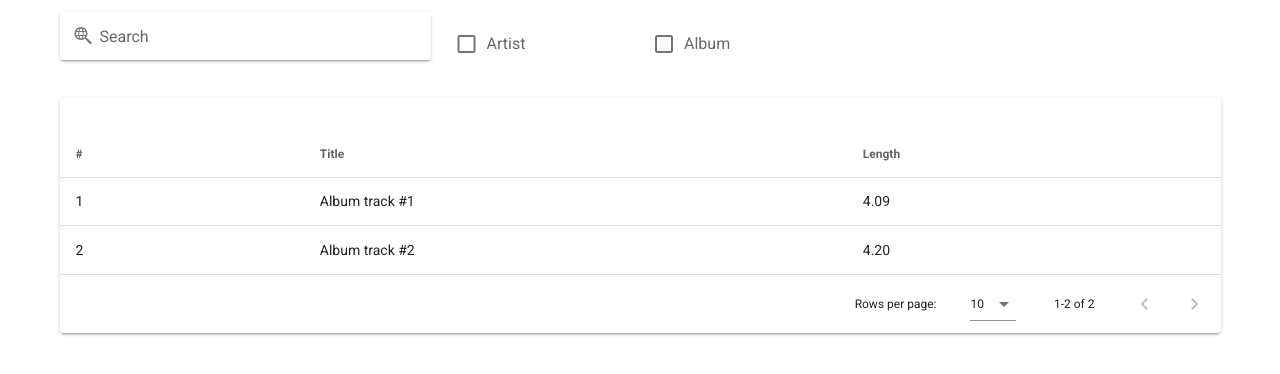
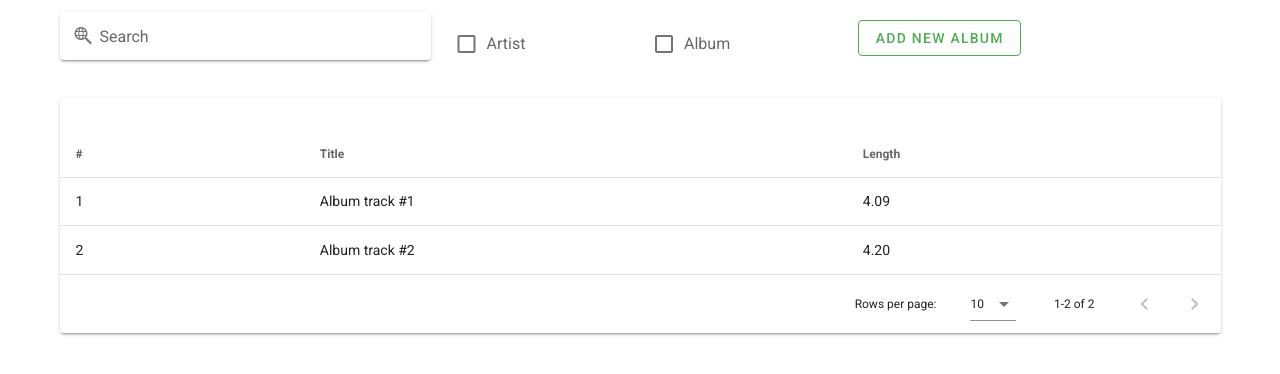
Before and after one commit to frankMagoba/codeshares_test_2, a Vue app: page / in a window 1280 px wide. Shown: the top 374 px of the page. Built offline with nearby package versions, Linux system fonts and the light colour scheme.

Commit message:
add new album UI

```diff
--- a/src/App.vue
+++ b/src/App.vue
@@ -14,6 +14,9 @@
         </v-col>
         <v-col lg="2" cols="sm" class="pb-2">
           <v-checkbox v-model="checkbox" label="Album"></v-checkbox>
+        </v-col>
+        <v-col lg="4" cols="sm" class="pb-2">
+          <v-btn class="ma-2" outlined color="success"> Add new album </v-btn>
         </v-col>
       </v-row>
 
```
